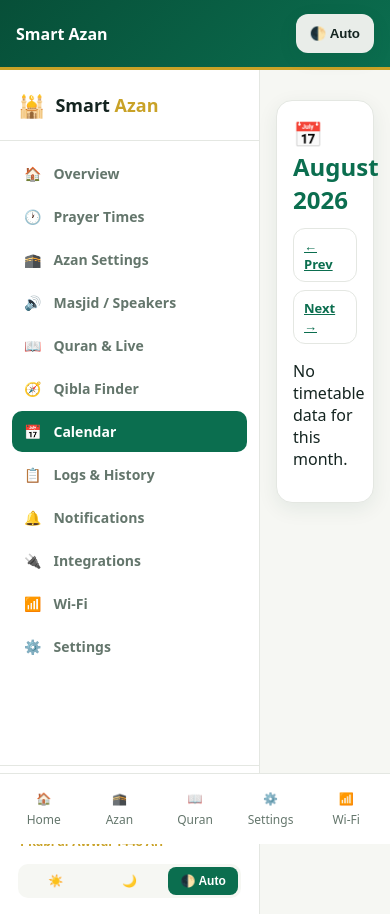
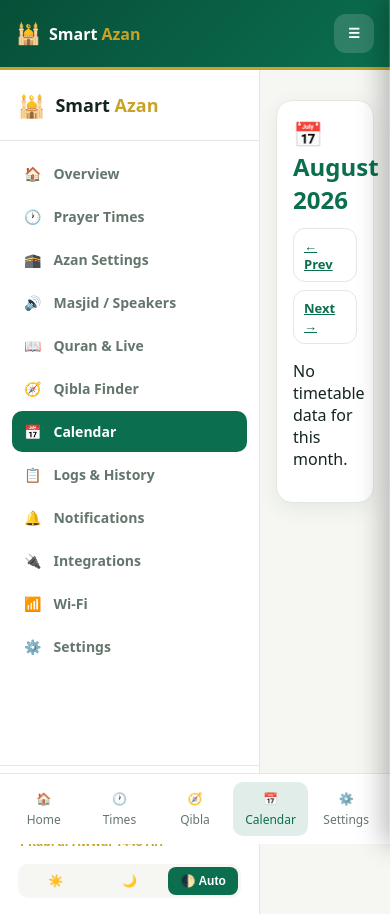
Before and after one commit to sharjeelkiyani/smart-azan, a Flask app: page /calendar in a window 390 px wide. Run offline with Flask 3, Linux system fonts and the light colour scheme.

Commit message:
Add mobile hamburger menu, align bottom tabs with the reference mockup
Mobile bottom tabs now match the reference design (Home/Times/Qibla/
Calendar/Settings) instead of the previous Home/Azan/Quran/Settings/Wi-Fi
set. Since the tab bar only fits 5 of the 10 sidebar pages, added a
hamburger (☰) button in the mobile header that opens a slide-out drawer
with the full nav list plus the Light/Dark/Auto theme control, so nothing
from the desktop sidebar becomes unreachable on mobile.

Co-Authored-By: Claude Sonnet 5 <noreply@anthropic.com>

```diff
--- a/static/css/mobile.css
+++ b/static/css/mobile.css
@@ -129,6 +129,7 @@ html, body {
   top: 0;
   display: flex;
   align-items: center;
+  gap: 8px;
   background: linear-gradient(135deg, var(--primary-dark), var(--primary));
   color: #fff;
   padding: 14px 16px;
@@ -136,6 +137,63 @@ html, body {
   z-index: 10;
   border-bottom: 3px solid var(--gold);
 }
+.app-header .brand-icon { font-size: 20px; }
+.app-header .accent { color: var(--gold); }
+.app-header #theme-toggle,
+.app-header #menu-toggle { background: rgba(255,255,255,.15); color: #fff; box-shadow: none; }
+
+.mobile-menu-backdrop {
+  position: fixed;
+  inset: 0;
+  background: rgba(0,0,0,.5);
+  z-index: 40;
+  opacity: 0;
+  pointer-events: none;
+  transition: opacity .2s ease;
+}
+.mobile-menu-backdrop.open { opacity: 1; pointer-events: auto; }
+
+.mobile-menu {
+  position: fixed;
+  top: 0;
+  right: 0;
+  bottom: 0;
+  width: 82%;
+  max-width: 320px;
+  background: var(--card);
+  z-index: 50;
+  display: flex;
+  flex-direction: column;
+  padding: 10px;
+  overflow-y: auto;
+  transform: translateX(100%);
+  transition: transform .25s ease;
+  box-shadow: -8px 0 24px rgba(0,0,0,.25);
+}
+.mobile-menu.open { transform: translateX(0); }
+.mobile-menu-header {
+  display: flex;
+  align-items: center;
+  gap: 8px;
+  padding: 10px 8px 16px;
+  font-weight: 800;
+  font-size: 16px;
+  border-bottom: 1px solid var(--border);
+  margin-bottom: 8px;
+}
+.mobile-menu-header .brand-text { flex: 1; }
+.mobile-menu .nav-item {
+  display: flex;
+  align-items: center;
+  gap: 12px;
+  text-decoration: none;
+  color: var(--muted);
+  font-weight: 600;
+  font-size: 15px;
+  padding: 12px 10px;
+  border-radius: 10px;
+}
+.mobile-menu .nav-item.active { background: var(--primary); color: #fff; }
 
 .card {
   background: var(--card);
--- a/static/js/theme.js
+++ b/static/js/theme.js
@@ -41,7 +41,7 @@
   }
 
   function updateControls() {
-    document.querySelectorAll('#theme-modes-sidebar button').forEach(b => {
+    document.querySelectorAll('#theme-modes-sidebar button, #theme-modes-mobile button').forEach(b => {
       b.classList.toggle('active', b.dataset.mode === currentMode);
     });
     const btn = document.getElementById('theme-toggle');
@@ -71,7 +71,7 @@
       });
     }
 
-    document.querySelectorAll('#theme-modes-sidebar button').forEach(b => {
+    document.querySelectorAll('#theme-modes-sidebar button, #theme-modes-mobile button').forEach(b => {
       b.addEventListener('click', () => setMode(b.dataset.mode));
     });
 
--- a/templates/base.html
+++ b/templates/base.html
@@ -19,9 +19,38 @@
 <body>
   <!-- Mobile-only top bar (hidden on desktop, sidebar takes over) -->
   <header class="app-header mobile-only">
-    <div class="app-title">Smart Azan</div>
-    <button id="theme-toggle" class="btn" style="margin-left:auto">🌙 Dark</button>
+    <span class="brand-icon">🕌</span>
+    <div class="app-title">Smart <span class="accent">Azan</span></div>
+    <button id="menu-toggle" class="btn" style="margin-left:auto" aria-label="Menu">☰</button>
   </header>
+
+  <!-- Mobile slide-out menu (full nav list, since the bottom tab bar only
+       fits the 5 most-used pages) -->
+  <div id="mobile-menu-backdrop" class="mobile-menu-backdrop mobile-only"></div>
+  <nav id="mobile-menu" class="mobile-menu mobile-only">
+    <div class="mobile-menu-header">
+      <span class="brand-icon">🕌</span>
+      <span class="brand-text">Smart <span class="accent">Azan</span></span>
+      <button id="menu-close" class="btn small" aria-label="Close">✕</button>
+    </div>
+    <a href="/" class="nav-item" data-path="/">🏠<span>Overview</span></a>
+    <a href="/prayer-times" class="nav-item" data-path="/prayer-times">🕐<span>Prayer Times</span></a>
+    <a href="/azan" class="nav-item" data-path="/azan">🕋<span>Azan Settings</span></a>
+    <a href="/masjid-speakers" class="nav-item" data-path="/masjid-speakers">🔊<span>Masjid / Speakers</span></a>
+    <a href="/quran" class="nav-item" data-path="/quran">📖<span>Quran &amp; Live</span></a>
+    <a href="/qibla" class="nav-item" data-path="/qibla">🧭<span>Qibla Finder</span></a>
+    <a href="/calendar" class="nav-item" data-path="/calendar">📅<span>Calendar</span></a>
+    <a href="/logs" class="nav-item" data-path="/logs">📋<span>Logs &amp; History</span></a>
+    <a href="/notifications" class="nav-item" data-path="/notifications">🔔<span>Notifications</span></a>
+    <a href="/integrations" class="nav-item" data-path="/integrations">🔌<span>Integrations</span></a>
+    <a href="/wifi" class="nav-item" data-path="/wifi">📶<span>Wi-Fi</span></a>
+    <a href="/settings" class="nav-item" data-path="/settings">⚙️<span>Settings</span></a>
+    <div class="theme-modes" id="theme-modes-mobile" style="margin:14px">
+      <button type="button" data-mode="light">☀️</button>
+      <button type="button" data-mode="dark">🌙</button>
+      <button type="button" data-mode="auto">🌓 Auto</button>
+    </div>
+  </nav>
 
   <div class="app-shell">
     <!-- Desktop sidebar (hidden on mobile, top bar + bottom tabs take over) -->
@@ -71,13 +100,14 @@
     </main>
   </div>
 
-  <!-- Mobile-only bottom tabs -->
+  <!-- Mobile-only bottom tabs (the 5 most-used pages - everything else is
+       reachable via the ☰ menu above) -->
   <nav class="tabbar mobile-only">
     <a href="/" class="tab-item" data-path="/">🏠<span>Home</span></a>
-    <a href="/azan" class="tab-item" data-path="/azan">🕋<span>Azan</span></a>
-    <a href="/quran" class="tab-item" data-path="/quran">📖<span>Quran</span></a>
+    <a href="/prayer-times" class="tab-item" data-path="/prayer-times">🕐<span>Times</span></a>
+    <a href="/qibla" class="tab-item" data-path="/qibla">🧭<span>Qibla</span></a>
+    <a href="/calendar" class="tab-item" data-path="/calendar">📅<span>Calendar</span></a>
     <a href="/settings" class="tab-item" data-path="/settings">⚙️<span>Settings</span></a>
-    <a href="/wifi" class="tab-item" data-path="/wifi">📶<span>Wi-Fi</span></a>
   </nav>
 
   <script>
@@ -94,6 +124,20 @@
         const t = a.getAttribute('data-path');
         a.classList.toggle('active', t==='/'? p==='/' : p.startsWith(t));
       });
+    })();
+    // Mobile hamburger menu
+    (function(){
+      const toggle = document.getElementById('menu-toggle');
+      const close = document.getElementById('menu-close');
+      const menu = document.getElementById('mobile-menu');
+      const backdrop = document.getElementById('mobile-menu-backdrop');
+      if (!toggle || !menu) return;
+      function open(){ menu.classList.add('open'); backdrop.classList.add('open'); }
+      function shut(){ menu.classList.remove('open'); backdrop.classList.remove('open'); }
+      toggle.addEventListener('click', open);
+      if (close) close.addEventListener('click', shut);
+      backdrop.addEventListener('click', shut);
+      menu.querySelectorAll('a.nav-item').forEach(a => a.addEventListener('click', shut));
     })();
     // Sidebar clock / date / Hijri date
     (function(){
```
